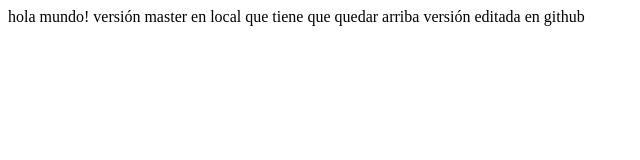
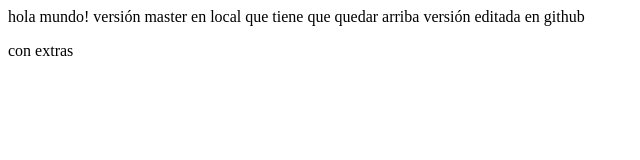
Before and after one commit to fgirones/test, a plain HTML site: page index.html in a window 1280 px wide. Shown: the full height of the page, 0-640 px from the left. Drawn offline with Linux system fonts and the light colour scheme.

Commit message:
añadido extra

```diff
--- a/index.html
+++ b/index.html
@@ -1,3 +1,4 @@
 <html>
 <p>hola mundo! versión master en local que tiene que quedar arriba versión editada en github</p>
+<p>con extras</p>
 </html>
```
